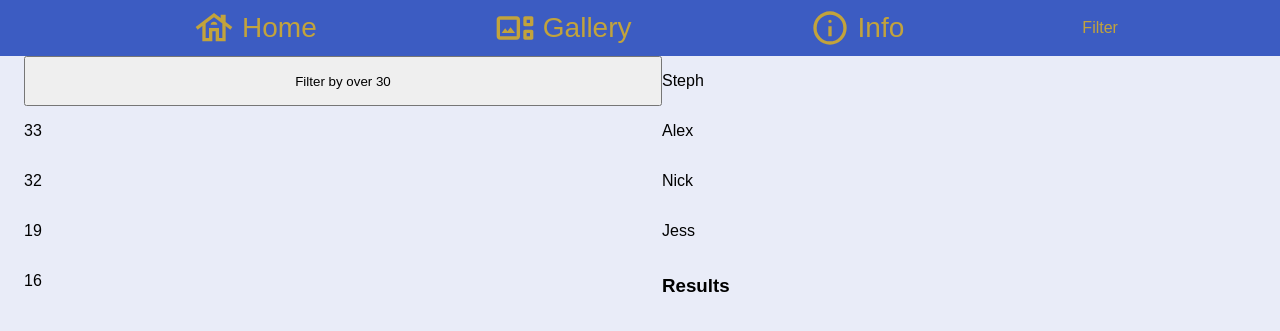
After one commit to stephane-torres-madetech/streal-flask-app, a Flask app: page /filtering/ in a window 1280 px wide. The commit adds this page. Shown: the top 331 px of the page. Run offline with Flask 3, Linux system fonts and the light colour scheme.

Commit message:
playing with filtering and displaying results, nowhere near as clean as using a library

```diff
--- a/app.py
+++ b/app.py
@@ -26,3 +26,8 @@ def gallery():
 @app.route('/info/')
 def info():
     return render_template('info.html')
+
+@app.route('/filtering/')
+def filtering():
+    list_to_filter = [ {"name": "Steph", "age": 33}, {"name": "Alex", "age": 32}, {"name": "Nick", "age": 19}, {"name": "Jess", "age": 16}]
+    return render_template('filtering.html', list=list_to_filter)
--- a/static/scripts/script.js
+++ b/static/scripts/script.js
@@ -1,5 +1,3 @@
-
-
 function setOpinionStyle(radioGroupName, elementID) {
   const radioGroup = document.getElementsByName(radioGroupName);
   const element = document.getElementById(elementID);
@@ -20,3 +18,19 @@ function setOpinionStyle(radioGroupName, elementID) {
     }
   });
 }
+
+function filterOver30(arr) {
+  console.log(arr);
+  const result = arr.filter((person) => person.age > 30);
+  console.log(result);
+  createNewSpan(result);
+}
+
+const result = document.getElementById("result");
+function createNewSpan(arr) {
+  arr.forEach((person) => {
+    const info = document.createElement("span");
+    info.innerText = person.name + ", " + person.age;
+    result.appendChild(info)
+  });
+}
--- a/templates/base.html
+++ b/templates/base.html
@@ -12,6 +12,7 @@
       <a href="{{url_for('hello')}}"><img src="{{url_for('static', filename='/imgs/home.svg')}}" alt="home button" class="nav_icon"><span class="nav-title">Home</span></a>
       <a href="{{url_for('gallery')}}"><img src="{{url_for('static', filename='/imgs/gallery.svg')}}" alt="gallery button" class="nav_icon"><span class="nav-title">Gallery</span></a>
       <a href="{{url_for('info')}}"><img src="{{url_for('static', filename='/imgs/info.svg')}}" alt="" class="nav_icon"><span class="nav-title">Info</span></a>
+      <a href="{{url_for('filtering')}}">Filter</a>
     </nav>
     <div class="content">{% block content %}{% endblock %}</div>
   </body>
--- /dev/null
+++ b/templates/filtering.html
@@ -0,0 +1,17 @@
+{% extends 'base.html' %} {% block content %}
+
+<button onclick="filterOver30( {{list}} )">Filter by over 30</button>
+
+
+
+
+{% for person in list %}
+    <p>{{ person.name }}</p>
+    <p>{{ person.age }}</p>
+{% endfor %}
+
+<div class="filter-restults">
+    <h3>Results</h3>
+    <div id="result"></div>
+</div>
+{% endblock %}
```
Also changed, not shown: gallery.py (deleted).
